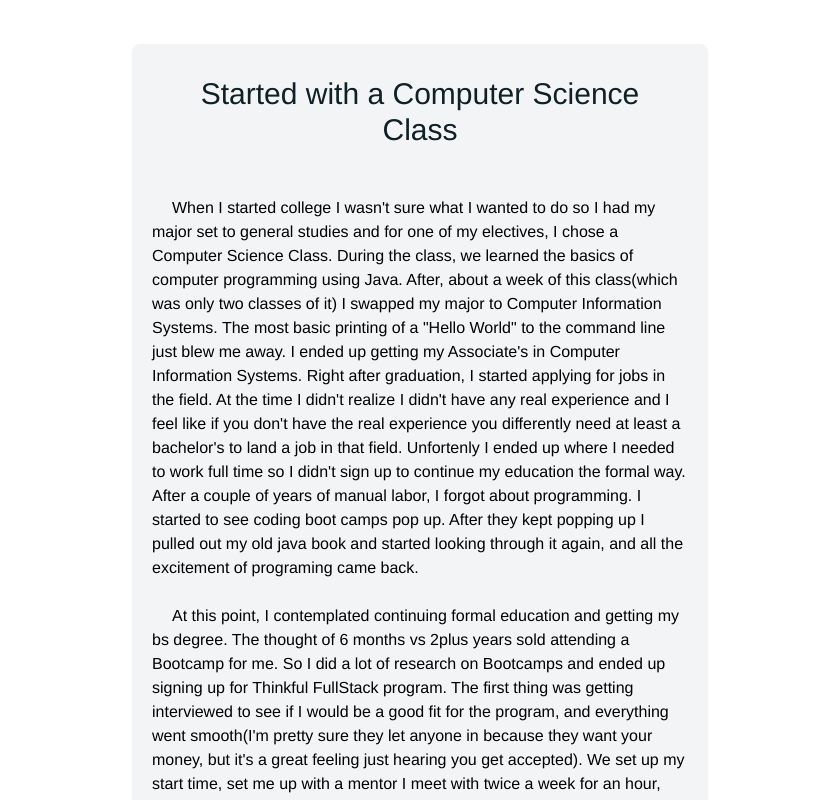
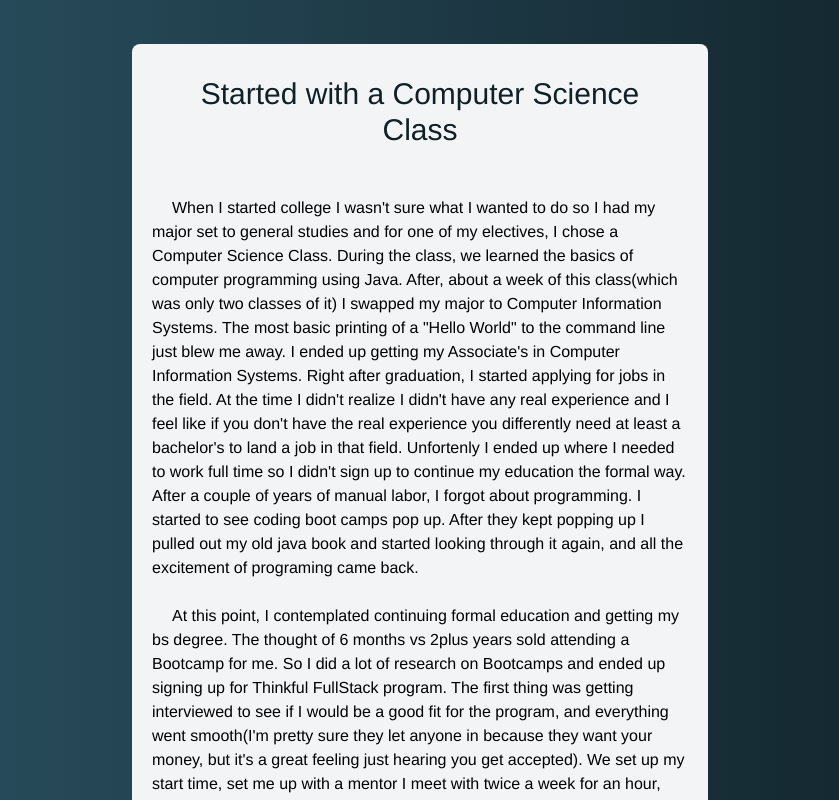
Before and after one commit to jcharles22/jc-blog, a Vue app: page / in a window 1280 px wide. Both pictures are taken after a click on the picture 213 px from the left and 268 px from the top of the page. Shown: the top 800 px of the page, without its empty margins (220-1059 px from the left). Built offline with nearby package versions, Linux system fonts and the light colour scheme.

Commit message:
fixed scroll between pages

```diff
--- a/src/presentation/screens/ProgramStartedScreen.vue
+++ b/src/presentation/screens/ProgramStartedScreen.vue
@@ -1,5 +1,5 @@
 <template>
-  <div class="min-h-screen bg-white pt-5">
+  <div class="min-h-screen bg-gradient-to-r to-bluegray from-darkbluegray pt-5">
     <div class="lg:flex lg:justify-around lg:items-center">
       <div class="m-6">
         <div class="max-w-xl m-auto bg-gray-100 rounded-lg shadow-sm">
@@ -250,6 +250,10 @@
 <script>
 export default {
   name: "ProgramStarted",
+
+  mounted() {
+    window.scrollTo(0, 0);
+  },
 };
 </script>
 
--- a/src/router/index.js
+++ b/src/router/index.js
@@ -30,6 +30,9 @@ const routes = [
 ]
 
 const router = createRouter({
+  scrollBehavior() {
+    return { x: 0, y: 0 };
+  },
   history: createWebHistory(process.env.BASE_URL),
   routes
 })
```
